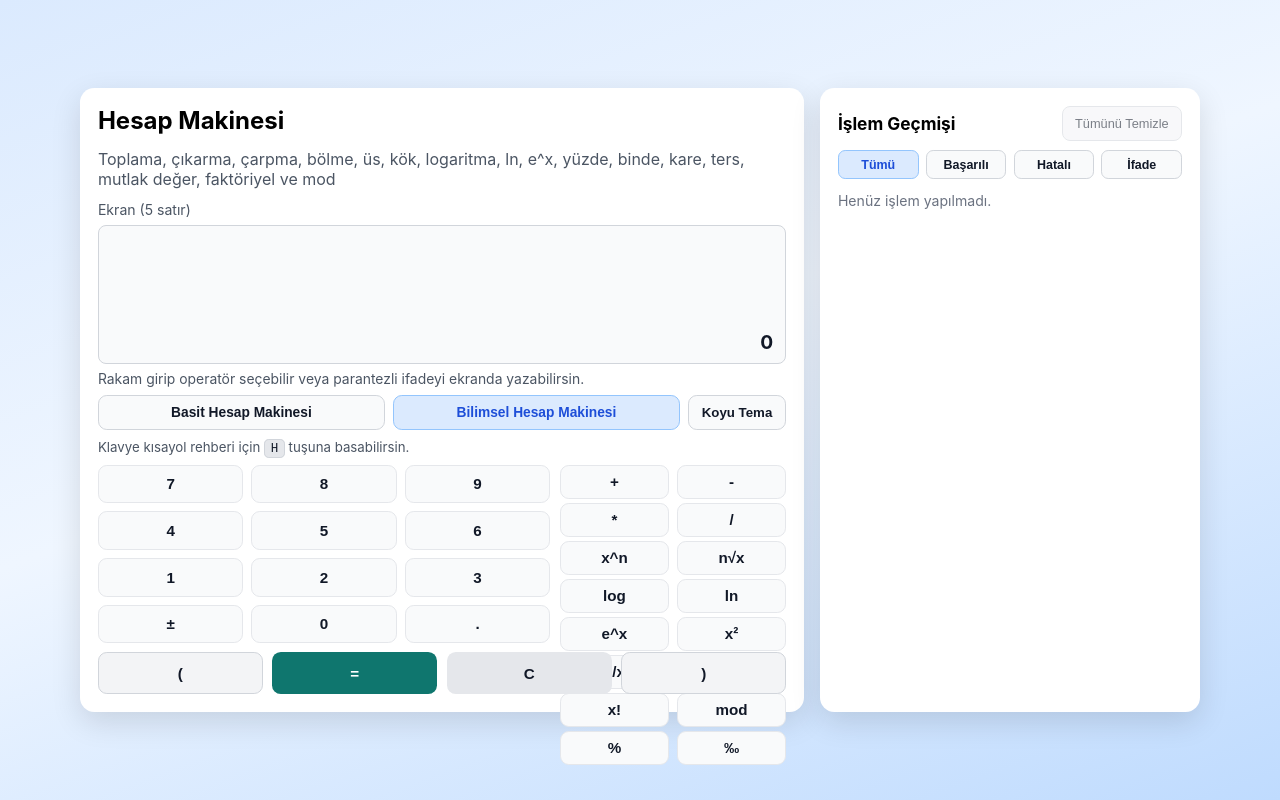
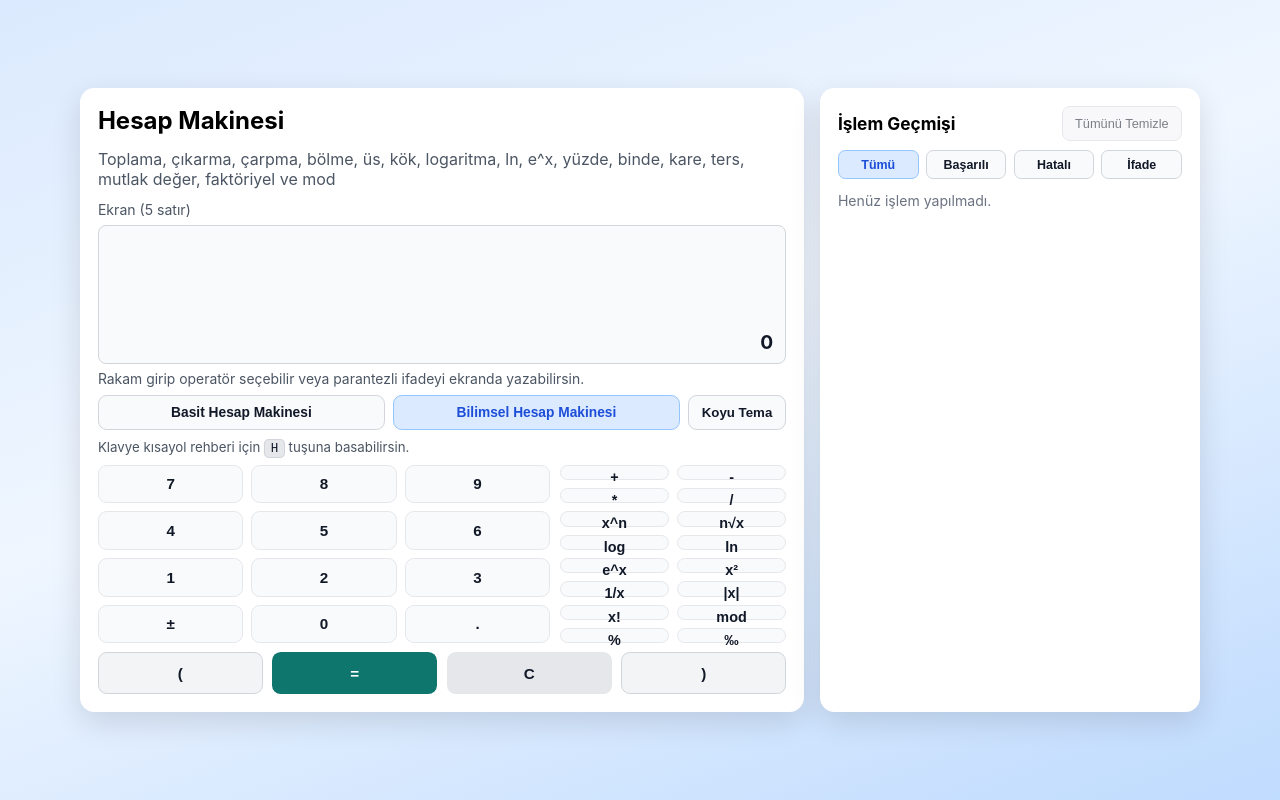
Before and after one commit to alikizilirmak/reactWithTypeScript, a React (Vite) app: page / in a window 1280 px wide. Both pictures are taken after a click on the button "Bilimsel Hesap Makinesi". Built offline with nearby package versions, Linux system fonts and the light colour scheme.

Commit message:
Prevent scientific operator overflow over action row
Co-authored-by: Ali Kızılırmak <akzlrmk.1990@gmail.com>

```diff
--- a/src/App.css
+++ b/src/App.css
@@ -185,15 +185,14 @@
 }
 
 .operator-pad.basic {
-  grid-template-rows: repeat(2, minmax(36px, 1fr));
+  grid-template-rows: repeat(2, minmax(0, 1fr));
 }
 
 .operator-pad.scientific {
-  grid-template-rows: repeat(8, minmax(30px, 1fr));
+  grid-template-rows: repeat(8, minmax(0, 1fr));
 }
 
-.number-pad button,
-.operator-button {
+.number-pad button {
   border: 1px solid #e5e7eb;
   border-radius: 0.55rem;
   background: #f9fafb;
@@ -203,6 +202,20 @@
   cursor: pointer;
   min-height: 34px;
   height: 100%;
+}
+
+.operator-button {
+  border: 1px solid #e5e7eb;
+  border-radius: 0.55rem;
+  background: #f9fafb;
+  color: #111827;
+  font-size: 0.9rem;
+  font-weight: 600;
+  cursor: pointer;
+  min-height: 0;
+  height: 100%;
+  padding: 0.25rem 0.2rem;
+  line-height: 1.1;
 }
 
 .number-pad button:hover,
```
